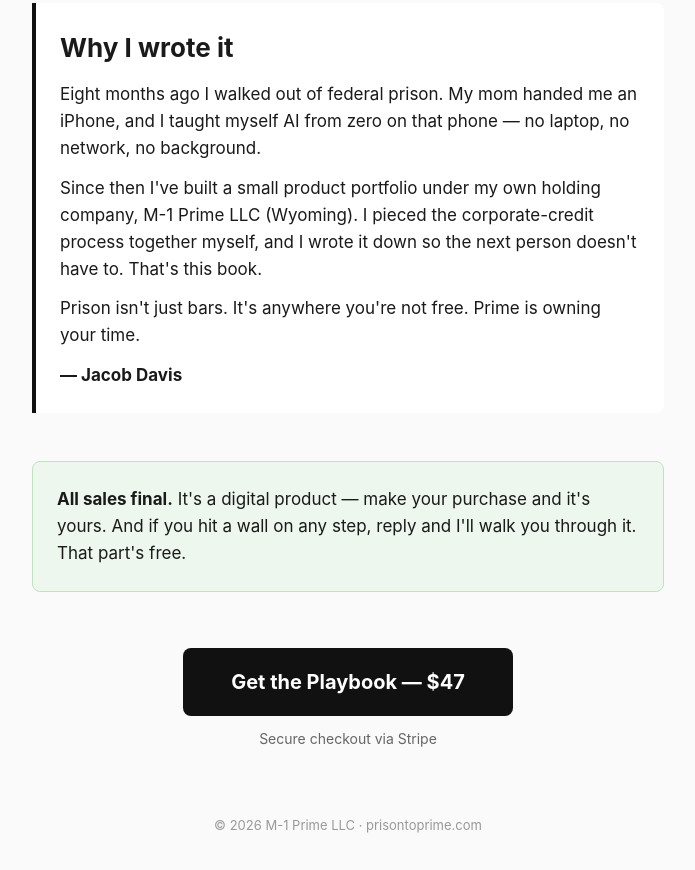
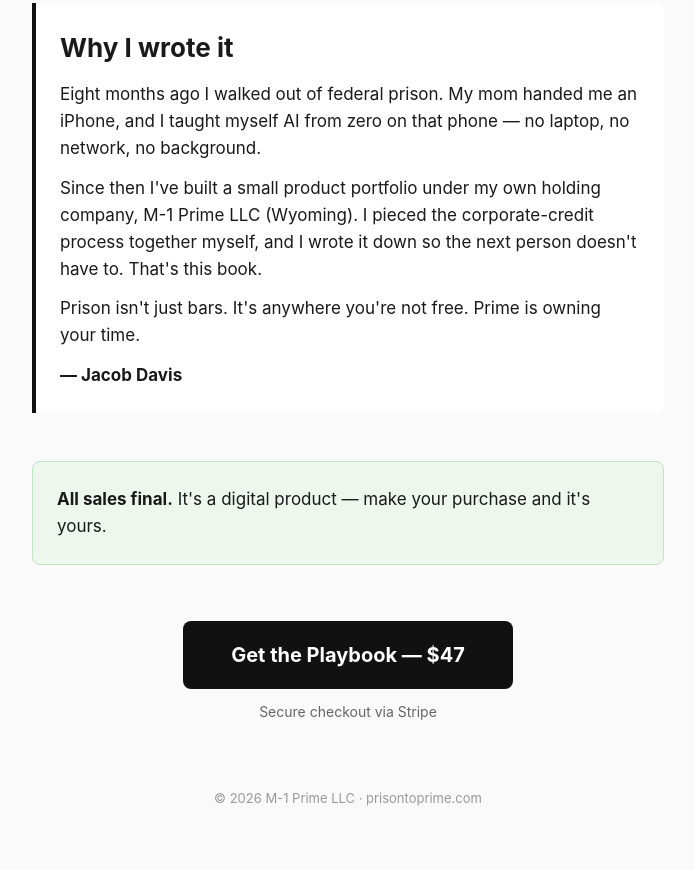
Before and after one commit to jd263611-create/prisontoprime, a plain HTML site: page index.html in a window 1280 px wide. Shown: the part 1066-1936 px from the top of the page, without its empty margins (292-987 px from the left). Drawn offline with Linux system fonts and the light colour scheme.

Commit message:
Remove help invitation from guarantee copy

```diff
--- a/index.html
+++ b/index.html
@@ -68,7 +68,7 @@
 
   <section>
     <div class="guarantee">
-      <strong>All sales final.</strong> It's a digital product — make your purchase and it's yours. And if you hit a wall on any step, reply and I'll walk you through it. That part's free.
+      <strong>All sales final.</strong> It's a digital product — make your purchase and it's yours.
     </div>
   </section>
 
```
